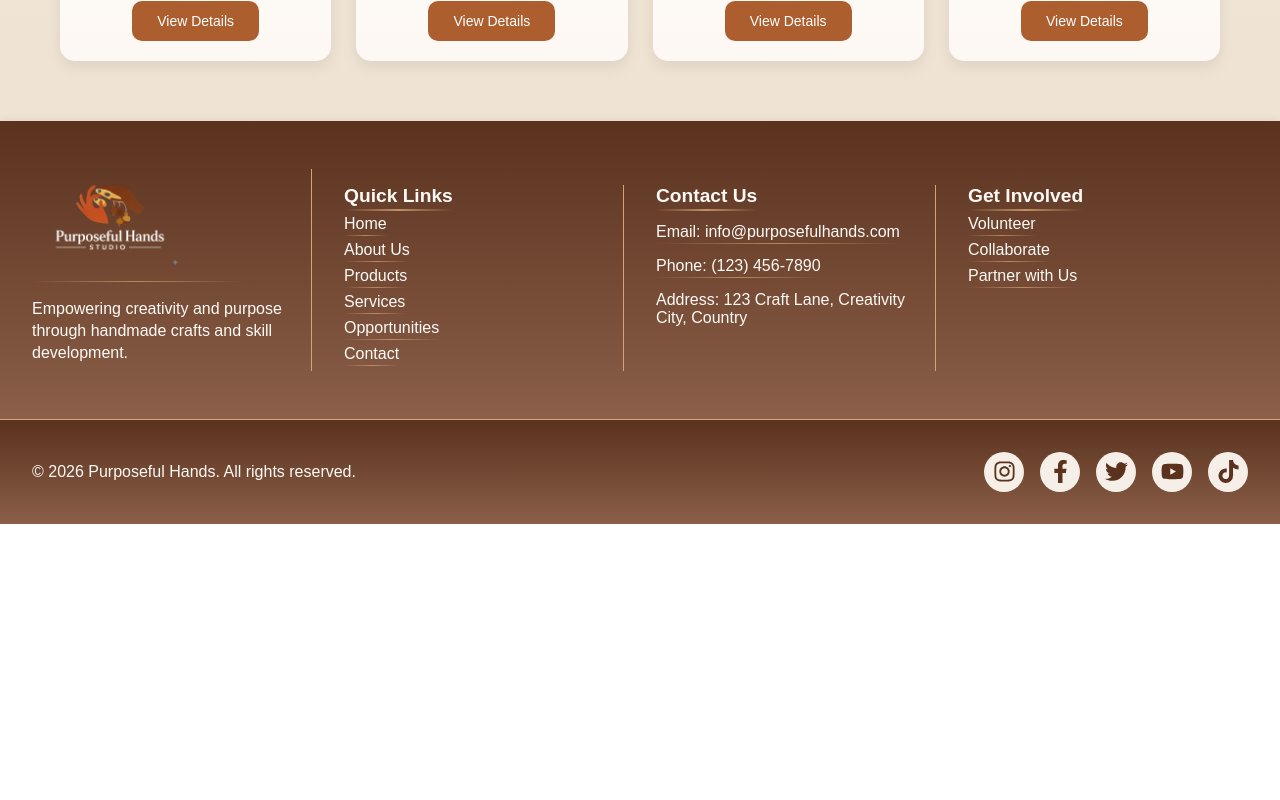
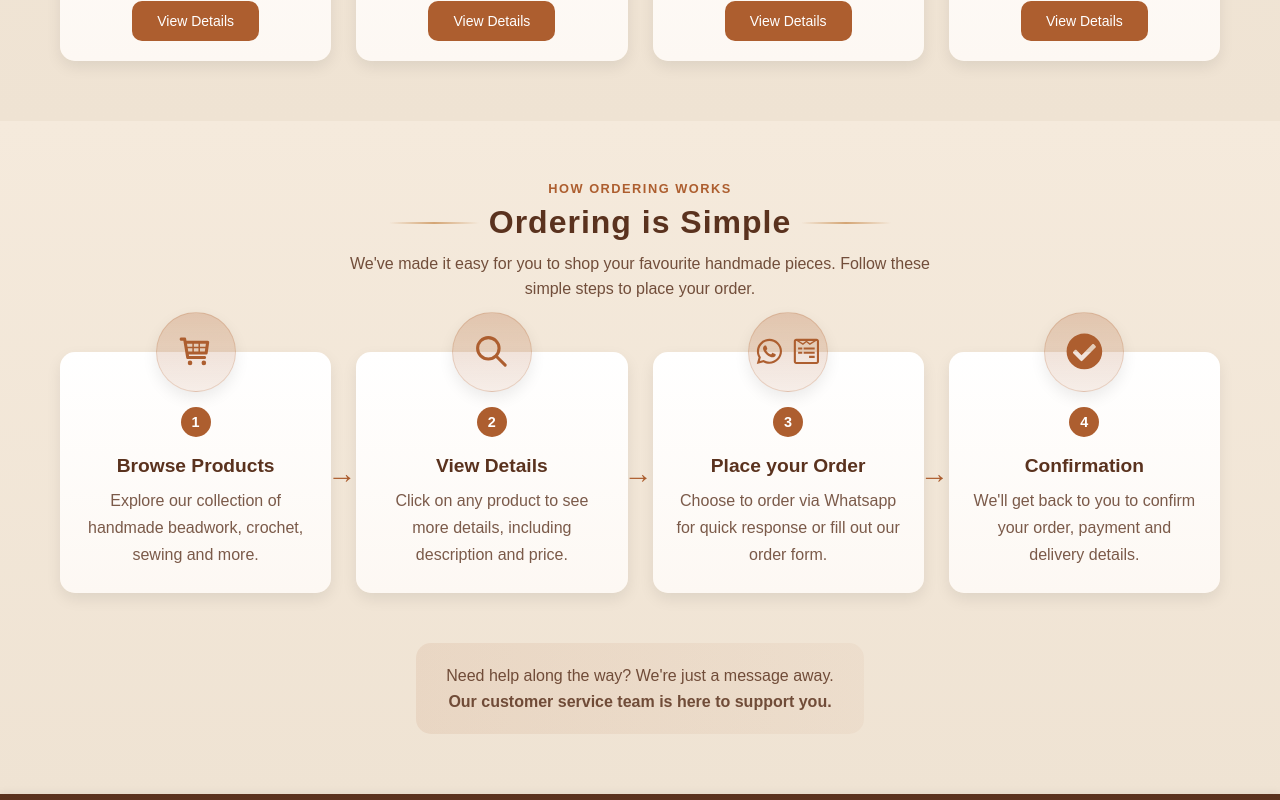
Before and after one commit to RuthAmoasi/purposeful-hands, a React (Vite) app: page /products in a window 1280 px wide. Shown: the part 1600-2400 px from the top of the page. Before the commit the page ends 2124 px from the top, so only its background shows below. Built offline with nearby package versions, Linux system fonts and the light colour scheme.

Commit message:
feat: add how ordering works section

```diff
--- /dev/null
+++ b/src/components/products/ProductsOrdering.css
@@ -0,0 +1,255 @@
+.products-ordering-section {
+  background: var(--section-warm-background);
+}
+
+.products-ordering-container {
+  text-align: center;
+  display: flex;
+  flex-direction: column;
+  align-items: center;
+  position: relative;
+}
+
+.products-ordering-heading {
+  color: var(--primary-color);
+  font-size: 0.8rem;
+  letter-spacing: 1.5px;
+  font-weight: 700;
+
+  margin-bottom: 8px;
+}
+
+.products-ordering-subheading {
+  font-size: 2rem;
+  letter-spacing: 1px;
+  margin-bottom: 10px;
+  position: relative;
+  display: inline-block;
+}
+
+.products-ordering-subheading::before,
+.products-ordering-subheading::after {
+  content: "";
+  position: absolute;
+  top: 50%;
+  width: 90px;
+  height: 2px;
+  background: linear-gradient(
+    to right,
+    transparent,
+    var(--accent-color),
+    transparent
+  );
+}
+
+.products-ordering-subheading::before {
+  right: 100%;
+  margin-right: 10px;
+}
+
+.products-ordering-subheading::after {
+  left: 100%;
+  margin-left: 10px;
+}
+
+.products-ordering-text {
+  max-width: 600px;
+  line-height: 1.6;
+  margin-bottom: 50px;
+  color: rgba(var(--text-color-rgb), 0.85);
+}
+
+/* Ordering steps */
+
+.products-ordering-steps {
+  display: grid;
+  grid-template-columns: repeat(4, 1fr);
+  gap: var(--card-gap);
+  width: 100%;
+}
+
+.products-ordering-step-card {
+  display: flex;
+  flex-direction: column;
+  align-items: center;
+  padding: 45px 20px 25px;
+  text-align: center;
+
+  z-index: 1;
+}
+
+.products-ordering-step-card h3 {
+  margin: 18px 0 10px;
+  font-size: 1.2rem;
+}
+
+.products-ordering-step-card p {
+  color: rgba(var(--text-color-rgb), 0.8);
+  line-height: 1.7;
+}
+
+/* Icon */
+
+.ordering-step-card-icon-wrapper {
+  width: 80px;
+  height: 80px;
+
+  border-radius: 50%;
+
+  position: absolute;
+  top: 0;
+  left: 50%;
+
+  transform: translate(-50%, -50%);
+
+  background: linear-gradient(
+    to bottom,
+    rgba(var(--primary-color-rgb), 0.25),
+    rgba(var(--primary-color-rgb), 0.1)
+  );
+
+  border: 1px solid rgba(var(--primary-color-rgb), 0.2);
+
+  box-shadow: 0 6px 15px rgba(0, 0, 0, 0.08);
+
+  display: flex;
+  align-items: center;
+  justify-content: center;
+
+  transition:
+    transform 0.3s ease,
+    background-color 0.3s ease;
+}
+
+.products-ordering-step-card:hover .ordering-step-card-icon-wrapper {
+  transform: translate(-50%, -50%) scale(1.08);
+  background: rgba(var(--primary-color-rgb), 0.16);
+}
+
+.ordering-step-card-icon {
+  color: var(--primary-color);
+  font-size: 2.3rem;
+
+  transition: transform 0.3s ease;
+}
+
+.products-ordering-step-card:hover .ordering-step-card-icon {
+  transform: scale(1.08);
+}
+
+/* WhatsApp + Form icons */
+
+.ordering-order-icons {
+  display: flex;
+  align-items: center;
+  justify-content: center;
+  gap: 8px;
+}
+
+.ordering-order-icons .ordering-step-card-icon {
+  font-size: 1.8rem;
+}
+
+.ordering-step-card-number {
+  width: 30px;
+  height: 30px;
+  border-radius: 50%;
+  background-color: var(--primary-color);
+  color: white;
+
+  display: flex;
+  align-items: center;
+  justify-content: center;
+
+  font-size: 0.9rem;
+  font-weight: 700;
+
+  margin-top: 10px;
+}
+
+/* Connecting arrows */
+
+.products-ordering-step-card:not(:last-child)::after {
+  content: "→";
+
+  position: absolute;
+
+  top: 50%;
+  right: -25px;
+
+  transform: translateY(-50%);
+
+  color: var(--primary-color);
+
+  font-size: 1.8rem;
+  font-weight: 400;
+
+  z-index: 2;
+}
+
+/* Bottom message */
+
+.products-ordering-last-text {
+  max-width: 600px;
+
+  line-height: 1.6;
+
+  margin: 50px auto 0;
+
+  color: rgba(var(--text-color-rgb), 0.85);
+
+  background: linear-gradient(
+    to right,
+    rgba(var(--primary-color-rgb), 0.1),
+    rgba(var(--primary-color-rgb), 0.05)
+  );
+
+  padding: 20px 30px;
+
+  border-radius: var(--border-radius);
+}
+
+/* Tablet */
+
+@media (max-width: 900px) {
+  .products-ordering-steps {
+    grid-template-columns: repeat(2, 1fr);
+    row-gap: 70px;
+  }
+
+  .products-ordering-step-card::after {
+    display: none;
+  }
+}
+
+/* Mobile */
+
+@media (max-width: 768px) {
+  .products-ordering-container {
+    padding: var(--section-padding-mobile);
+  }
+
+  .products-ordering-subheading::before,
+  .products-ordering-subheading::after {
+    display: none;
+  }
+
+  .products-ordering-text {
+    margin-bottom: 60px;
+  }
+
+  .products-ordering-steps {
+    grid-template-columns: 1fr;
+    justify-items: center;
+    gap: 70px;
+  }
+
+  .products-ordering-step-card {
+    max-width: 400px;
+    width: 100%;
+  }
+
+  .products-ordering-last-text {
+    margin-top: 50px;
+  }
+}
--- /dev/null
+++ b/src/components/products/ProductsOrdering.jsx
@@ -0,0 +1,102 @@
+import "./ProductsOrdering.css";
+import { HiOutlineSearch, HiOutlineEye } from "react-icons/hi";
+import { PiPackage } from "react-icons/pi";
+import { TiShoppingCart } from "react-icons/ti";
+import { FaWpforms, FaWhatsapp } from "react-icons/fa";
+import { FaCheckCircle } from "react-icons/fa";
+
+function ProductsOrdering() {
+  return (
+    <section className="products-ordering-section">
+      <div className="products-ordering-container container">
+        <span className="products-ordering-heading">HOW ORDERING WORKS</span>
+
+        <h2 className="products-ordering-subheading">Ordering is Simple</h2>
+
+        <p className="products-ordering-text">
+          We've made it easy for you to shop your favourite handmade pieces.
+          Follow these simple steps to place your order.
+        </p>
+
+        <div className="products-ordering-steps">
+          {/* Step 1 */}
+          <div className="products-ordering-step-card card">
+            <div className="ordering-step-card-icon-wrapper">
+              <TiShoppingCart className="ordering-step-card-icon" />
+            </div>
+
+            <div className="ordering-step-card-number">1</div>
+
+            <h3>Browse Products</h3>
+
+            <p>
+              Explore our collection of handmade beadwork, crochet, sewing and
+              more.
+            </p>
+          </div>
+
+          {/* Step 2 */}
+          <div className="products-ordering-step-card card">
+            <div className="ordering-step-card-icon-wrapper">
+              <HiOutlineSearch className="ordering-step-card-icon" />
+            </div>
+
+            <div className="ordering-step-card-number">2</div>
+
+            <h3>View Details</h3>
+
+            <p>
+              Click on any product to see more details, including description
+              and price.
+            </p>
+          </div>
+
+          {/* Step 3 */}
+          <div className="products-ordering-step-card card">
+            <div className="ordering-step-card-icon-wrapper">
+              <div className="ordering-order-icons">
+                <FaWhatsapp className="ordering-step-card-icon" />
+                <FaWpforms className="ordering-step-card-icon" />
+              </div>
+            </div>
+
+            <div className="ordering-step-card-number">3</div>
+
+            <h3>Place your Order</h3>
+
+            <p>
+              Choose to order via Whatsapp for quick response or fill out our
+              order form.
+            </p>
+          </div>
+
+          {/* Step 4 */}
+          <div className="products-ordering-step-card card">
+            <div className="ordering-step-card-icon-wrapper">
+              <FaCheckCircle className="ordering-step-card-icon" />
+            </div>
+
+            <div className="ordering-step-card-number">4</div>
+
+            <h3>Confirmation</h3>
+
+            <p>
+              We'll get back to you to confirm your order, payment and delivery
+              details.
+            </p>
+          </div>
+        </div>
+
+        <div className="products-ordering-last-text">
+          <p>
+            Need help along the way? We're just a message away.
+            <br />
+            <strong>Our customer service team is here to support you.</strong>
+          </p>
+        </div>
+      </div>
+    </section>
+  );
+}
+
+export default ProductsOrdering;
--- a/src/pages/Products.jsx
+++ b/src/pages/Products.jsx
@@ -1,12 +1,14 @@
 import "./Products.css";
 import ProductsHero from "../components/products/ProductsHero";
 import ProductsGrid from "../components/products/ProductsGrid";
+import ProductsOrdering from "../components/products/ProductsOrdering";
 
 function Products() {
   return (
     <div className="products-page">
       <ProductsHero />
       <ProductsGrid />
+      <ProductsOrdering />
     </div>
   );
 }
```
